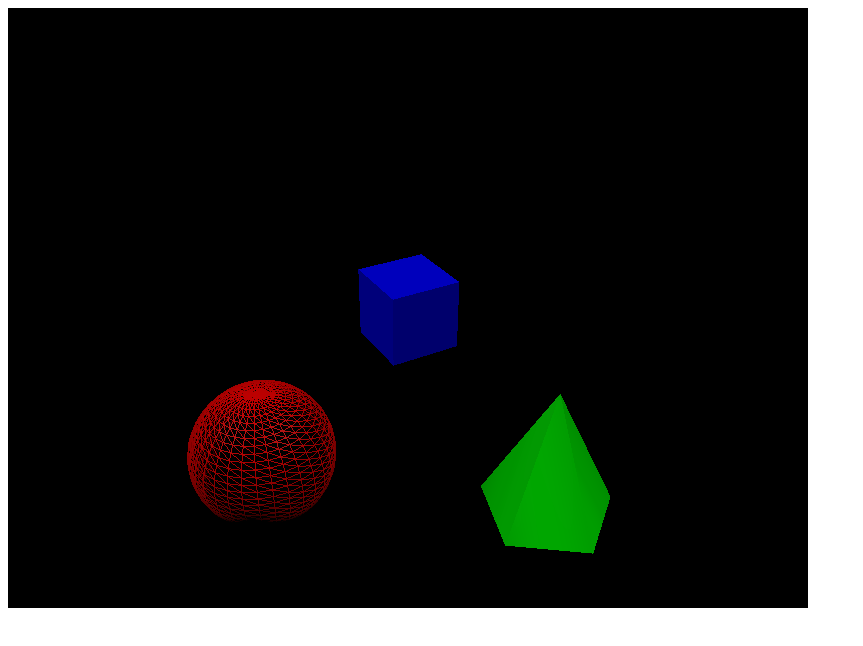
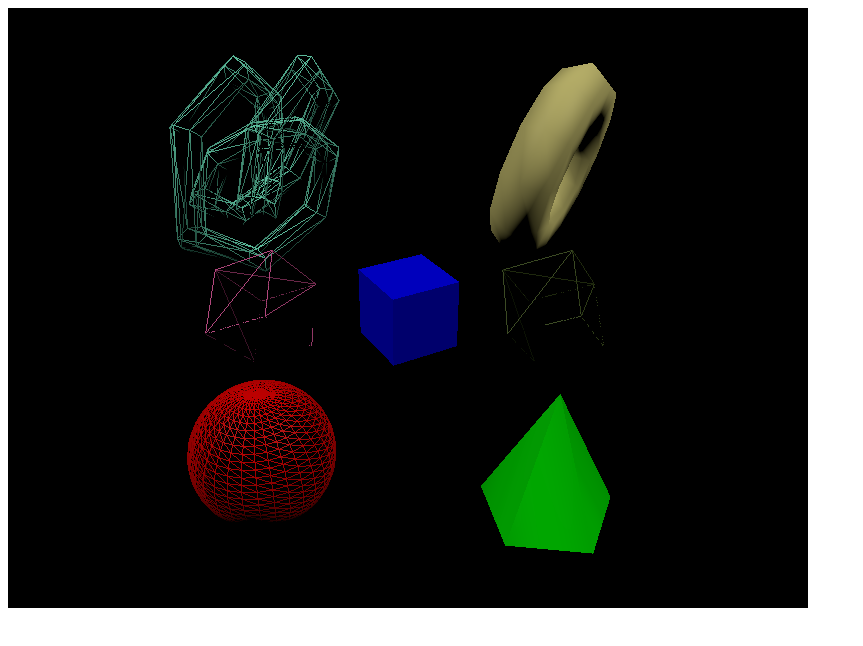
Before and after one commit to t-sakurai816/webgl, a plain HTML site: page index.html in a window 1280 px wide. Shown: the whole page, without its empty margins (0-863 px from the left). Drawn offline with nearby package versions, Linux system fonts and the light colour scheme; animation ran at ten frames a second.

Commit message:
レポート1完成

```diff
--- a/index.html
+++ b/index.html
@@ -30,21 +30,49 @@
     var geometry = new THREE.BoxGeometry(0.5, 0.5, 0.5);//箱の大きさ(x,y,z)
     var material = new THREE.MeshPhongMaterial({ color: 0x0000ff });//color:rgb}
     var box = new THREE.Mesh(geometry, material);
-    box.position.z = -5;//ここで位置を変える
+    box.position.z = -5;//ここで位置を変える。真ん中
     scene.add(box);
+
+    // 箱2を作成
+    var boxGeometry = new THREE.BoxGeometry(0.5, 0.5, 0.5);//箱の大きさ(x,y,z)
+    var boxMaterial = new THREE.MeshPhongMaterial({ color: 0x556b2f ,wireframe: true});//color:rgb}
+    var box2 = new THREE.Mesh(boxGeometry, boxMaterial);
+    box2.position.set(1,0,-5);//右
+    scene.add(box2);
+
+    // 箱3を作成
+    var boxGeometry2 = new THREE.BoxGeometry(0.5, 0.5, 0.5);//箱の大きさ(x,y,z)
+    var boxMaterial2 = new THREE.MeshPhongMaterial({ color: 0xff69b4 ,wireframe: true});//color:rgb}
+    var box3 = new THREE.Mesh(boxGeometry2, boxMaterial2);
+    box3.position.set(-1,0,-5);//右
+    scene.add(box3);
+
+    //ドーナッツ
+    var torusGeometry = new THREE.TorusGeometry( 0.5, 0.2, 6, 12 );
+    var torusMaterial = new THREE. MeshPhongMaterial( { color: 0xf0e68c } );
+    var torus = new THREE.Mesh( torusGeometry, torusMaterial );
+    torus.position.set( 1, 1, -5);
+    scene.add( torus );
+
+    //なんかクネクネしてるやつ
+    var  torusKnotGeometry = new THREE.TorusKnotGeometry( 1.5, 0.3, 20, 6, 3, 2 );
+    var torusKnotMaterial = new THREE. MeshPhongMaterial( { color: 0x7fffd4, wireframe: true } );
+    var torusKnot = new THREE.Mesh( torusKnotGeometry, torusKnotMaterial );
+    torusKnot.position.set( -3, 3, -15 );
+    scene.add( torusKnot );
 
     //角すい〜円すい
     var coneGeometry = new THREE.ConeGeometry( 0.5, 1, 5 );
     var coneMaterial = new THREE. MeshPhongMaterial( {color: 0x00ff00} );
     var cone = new THREE.Mesh( coneGeometry, coneMaterial );
-    cone.position.set(1,-1,-5);
+    cone.position.set(1,-1,-5);//右下
     scene.add(cone);
 
     //球
     var sphereGeometry = new THREE.SphereGeometry( 0.5, 32, 32 );
     var sphereMaterial = new THREE.MeshPhongMaterial( {color: 0xff0000,wireframe: true} );
     var sphere = new THREE.Mesh(sphereGeometry, sphereMaterial);
-    sphere.position.set( -1, -1, -5 );
+    sphere.position.set( -1, -1, -5 );//左下
     scene.add( sphere );
 
     // 平行光源1
@@ -66,13 +94,29 @@
       box.rotation.x += 0.01;
       box.rotation.y += 0.01;
 
+      // 箱2を逆回転させる
+      box2.rotation.x -= 0.01;
+      box2.rotation.y -= 0.01;
+
+      // 箱3を逆回転させる
+      box3.rotation.x -= 0.01;
+      box3.rotation.y -= 0.01;
+
       //角すい〜円すいを回転
       cone.rotation.x += 0.01;
       cone.rotation.y += 0.01;
 
-      // //球を回転
+      //球を回転
       sphere.rotation.x += 0.01;
       sphere.rotation.y += 0.01;
+
+      //ドーナツを回転(倍速い)
+      torus.rotation.x += 0.02;
+      torus.rotation.y += 0.02;
+
+      //くねくねを回転(倍速い)
+      torusKnot.rotation.x += 0.02;
+      torusKnot.rotation.y += 0.02;
 
       renderer.render(scene, camera);
     };
```
